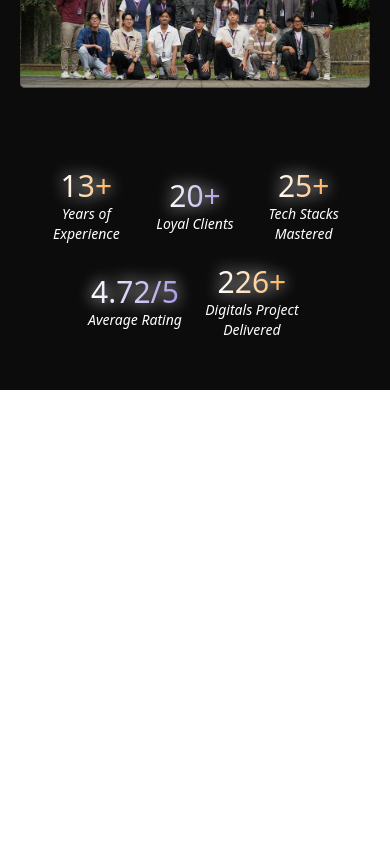
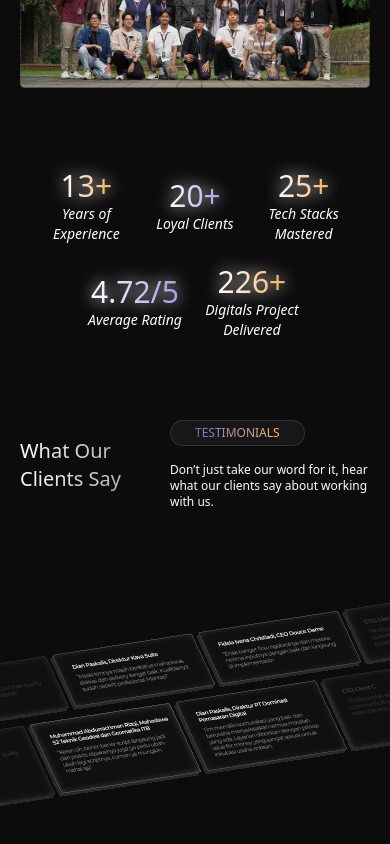
Before and after one commit to Inkubator-IT/web, a Next.js app: page / in a window 390 px wide. Shown: the part 4174-5018 px from the top of the page. Before the commit the page ends 4564 px from the top, so only its background shows below. Built offline with nearby package versions, Linux system fonts and the light colour scheme.

Commit message:
feat: created what our clients say section

```diff
--- a/src/app/page.tsx
+++ b/src/app/page.tsx
@@ -6,6 +6,8 @@ import Link from "next/link";
 import { useCallback, useEffect, useState } from "react";
 import useEmblaCarousel from "embla-carousel-react"; // light
 import GradientBorderDiv from "@/components/div-gradient-border";
+
+// headings blm ditambah, bingung mau mana yg h1 h2 h3 buat seo
 
 // Const bisa pindahin ke cms/file beda
 const PROJECTS = [
@@ -120,7 +122,7 @@ function App() {
             </p>
             <div className="mt-2 h-[1px] bg-gradient-to-r from-white/0 via-white to-white/0"></div>
           </div>
-          <h1 className="bg-gradient-to-r from-[#7E67C1] to-[#FFB051] bg-clip-text text-center text-2xl font-semibold text-transparent md:text-7xl">
+          <h1 className="bg-gradient-to-r from-[#7E67C1] to-[#FFB051] bg-clip-text text-center text-2xl font-semibold text-transparent md:text-6xl">
             Trusted Digital Solutions by ITB's Brightest Tech Talents
           </h1>
           <p className="text-center text-base font-normal text-white/80 md:text-2xl">
@@ -258,7 +260,7 @@ function App() {
               OUR SERVICES
             </span>
           </div>
-          <span className="bg-gradient-to-r from-white/20 via-white to-white/20 bg-clip-text p-3 text-center text-3xl text-transparent md:text-7xl">
+          <span className="bg-gradient-to-r from-white/20 via-white to-white/20 bg-clip-text p-3 text-center text-3xl text-transparent md:text-6xl">
             Complete Digital Solutions for Your Project
           </span>
           <p className="px-0 text-center text-sm text-white/80 md:px-25 md:text-2xl">
@@ -332,7 +334,7 @@ function App() {
               HOW WE WORK
             </span>
           </div>
-          <span className="bg-gradient-to-r from-white/20 via-white to-white/20 bg-clip-text p-3 text-center text-3xl text-transparent md:text-7xl">
+          <span className="bg-gradient-to-r from-white/20 via-white to-white/20 bg-clip-text p-3 text-center text-3xl text-transparent md:text-6xl">
             Building Together, Step by Step
           </span>
           <p className="text-center text-sm text-white/80 md:text-2xl">
@@ -609,6 +611,33 @@ function App() {
           </div>
         </div>
       </section>
+
+      {/*What Our Clients Say Section*/}
+      <section className="mt-[80px] flex w-full flex-col items-center justify-center gap-20 px-5 md:mt-[160px]">
+        <div className="flex w-full items-center justify-start gap-5 md:gap-10">
+          <span className="max-w-[200px] flex-1 bg-gradient-to-r from-white to-white/60 bg-clip-text text-xl text-transparent md:max-w-[500px] md:text-6xl">
+            What Our Clients Say
+          </span>
+          <div className="flex max-w-[500px] flex-col items-start justify-center gap-4">
+            <div className="rounded-full border border-white/12 bg-[#171717] px-6 py-1 text-xs md:text-xl">
+              <span className="bg-gradient-to-r from-[#7E67C1] to-[#FFBC6C] bg-clip-text text-transparent">
+                TESTIMONIALS
+              </span>
+            </div>
+            <p className="max-w-[200px] text-xs text-white md:max-w-none md:text-2xl">
+              Don’t just take our word for it, hear what our clients say about
+              working with us.
+            </p>
+          </div>
+        </div>
+        <Image
+          src={"/assets/landing/Testimonials.svg"}
+          alt="testimonial img"
+          width={2000}
+          height={2000}
+          className="w-full min-w-[500px] scale-125 object-contain"
+        />
+      </section>
     </main>
   );
 }
```
Also changed, not shown: public/assets/landing/Testimonials.svg (added).
